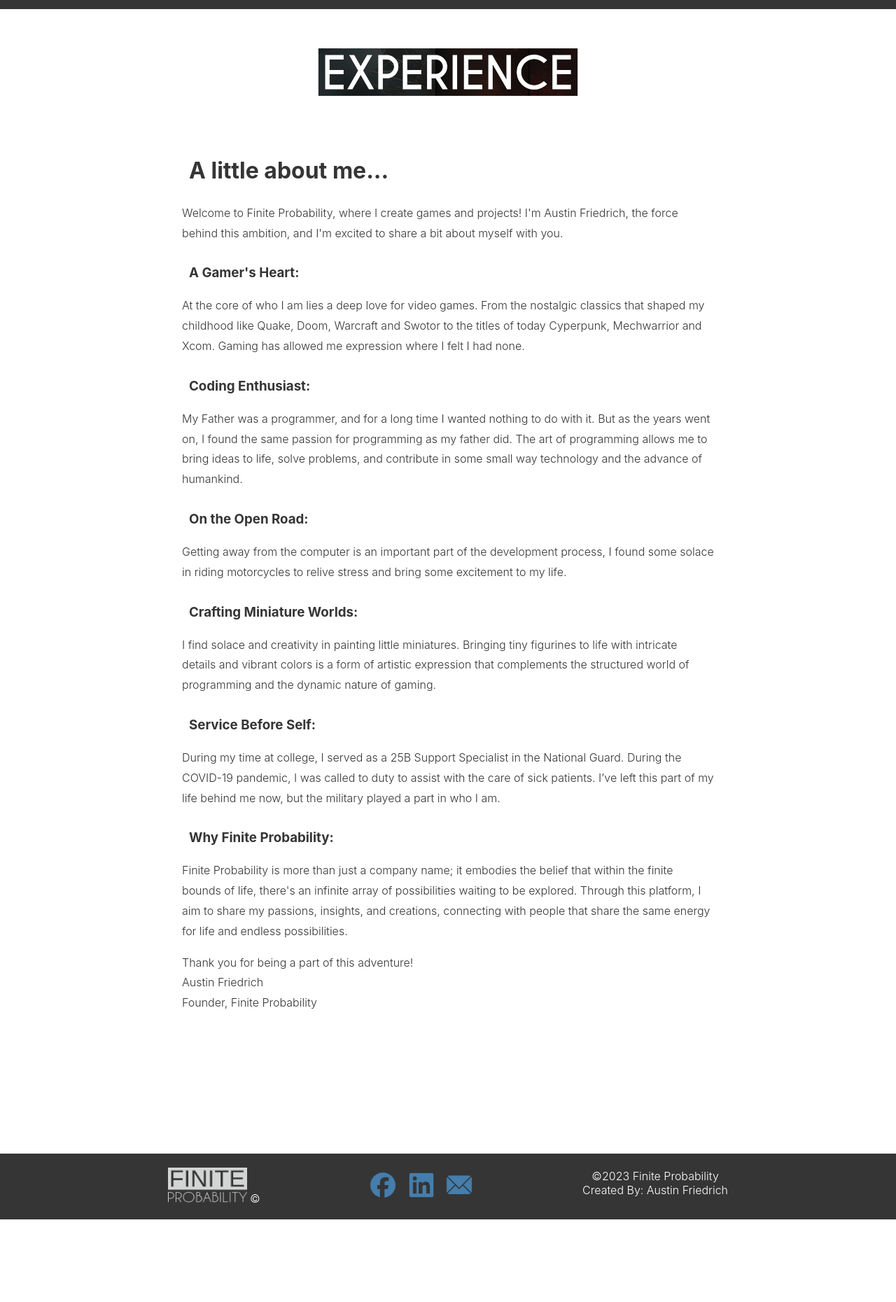
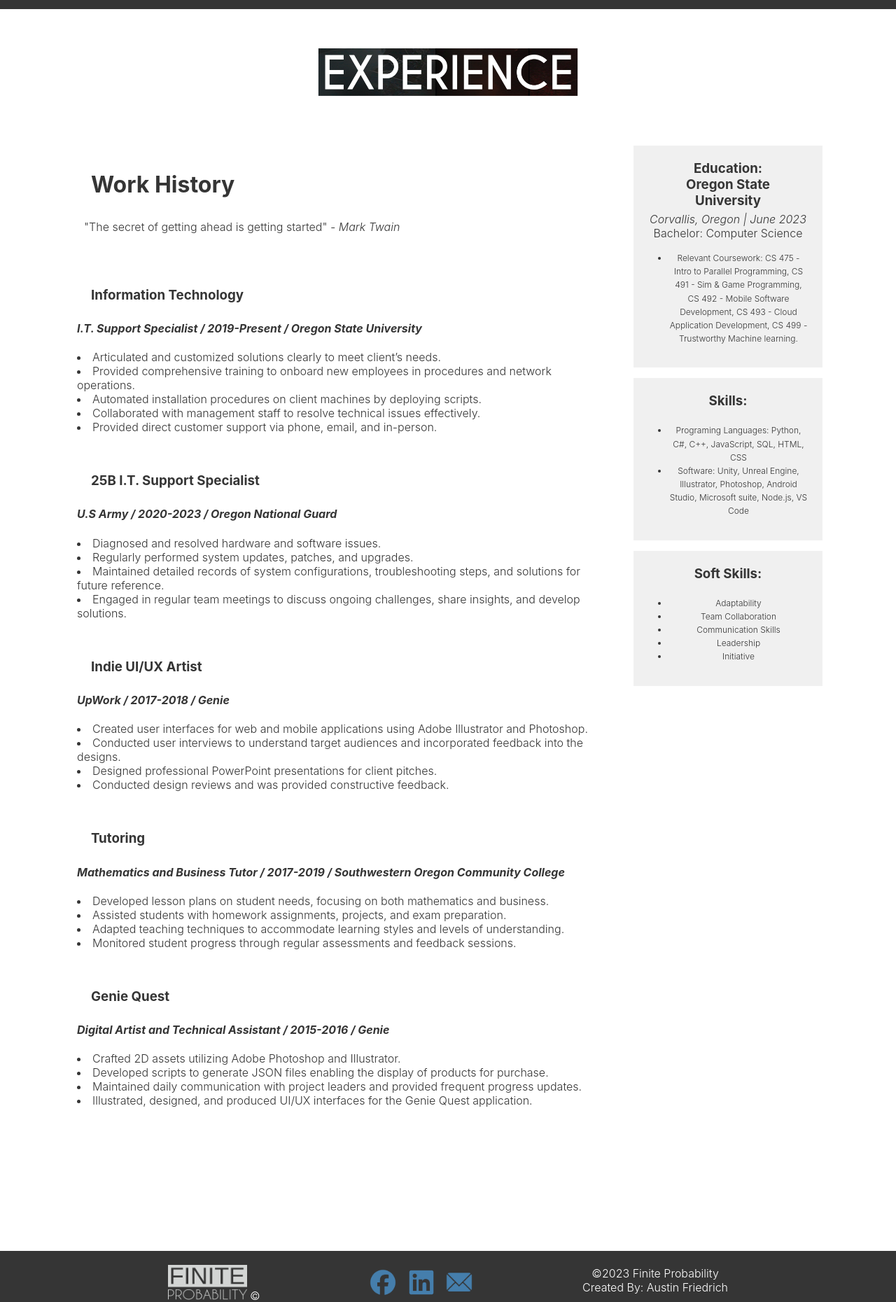
Before and after one commit to friedrau/friedrau.github.io, a PHP site: page /workexperience.html in a window 1280 px wide. Shown: the part 67-1927 px from the top of the page at 70% size. Before the commit the page ends 1809 px from the top, so only its background shows below. Run offline with PHP 8.4, Linux system fonts and the light colour scheme.

Commit message:
Projects, WorkHistory done.
Contact page under construction

```diff
--- a/about.html
+++ b/about.html
@@ -56,6 +56,7 @@
         </div>
       </div>
       <!-- End Navigation bar -->
+      <!-- Container -->
       <div id="container">
         <!-- Header -->
         <!-- Spacer for Navigation bar-->
--- a/app.css
+++ b/app.css
@@ -322,7 +322,7 @@ div#extra {
 }
 
 .contentBlock{
-	padding: 5px 10px;
+	padding: 25px 20px;
 }
 
 /* Footer Styles */
--- a/workexperience.html
+++ b/workexperience.html
@@ -56,6 +56,7 @@
         </div>
       </div>
       <!-- End Navigation bar -->
+      <!-- Container -->
       <div id="container">
         <!-- Header -->
         <!-- Spacer for Navigation bar-->
@@ -78,66 +79,150 @@
             <div id="content">
               <!-- Content Block 0-->
               <div class="contentBlock">
-                <h1>A little about me...</h1>
-                <p>Welcome to Finite Probability, where I create games and projects! I'm Austin Friedrich, the force behind this ambition, and I'm excited to share a bit about myself with you.
+                <h1>Work History</h1>
+                <p>
+                  "The secret of getting ahead is getting started" <i>- Mark Twain</i>
                 </p>
               </div>
               <!-- End Content Block 0-->
               <!-- Content Block 1-->
               <div class="contentBlock">
-                <h3>A Gamer's Heart:</h3>
-                <p>
-                  At the core of who I am lies a deep love for video games. From the nostalgic classics that shaped my childhood like Quake, Doom, Warcraft and Swotor to the titles of today Cyperpunk, Mechwarrior and Xcom. Gaming has allowed me expression where I felt I had none.
-                </p>
+                <h3>Information Technology</h3>
+                <h4><i>I.T. Support Specialist / 2019-Present / Oregon State University</i></h4>
+                <ui>
+                  <li>
+                    Articulated and customized solutions clearly to meet client’s needs.
+                  </li>
+                  <li>
+                    Provided comprehensive training to onboard new employees in procedures and network operations.
+                  </li>
+                  <li>
+                    Automated installation procedures on client machines by deploying scripts.
+                  </li>
+                  <li>
+                    Collaborated with management staff to resolve technical issues effectively.
+                  </li>
+                  <li>
+                    Provided direct customer support via phone, email, and in-person.
+                  </li>
+                </ui>
               </div>
               <!-- End Content Block 1-->
               <!-- Content Block 2-->
               <div class="contentBlock">
-                <h3>Coding Enthusiast:</h3>
-                <p>
-                  My Father was a programmer, and for a long time I wanted nothing to do with it. But as the years went on, I found the same passion for programming as my father did. The art of programming allows me to bring ideas to life, solve problems, and contribute in some small way technology and the advance of humankind.
-                </p>
+                <h3>25B I.T. Support Specialist</h3>
+                <h4><i>U.S Army / 2020-2023 / Oregon National Guard</i></h4>
+                <ui>
+                  <li>
+                    Diagnosed and resolved hardware and software issues.
+                  </li>
+                  <li>
+                    Regularly performed system updates, patches, and upgrades.
+                  </li>
+                  <li>
+                    Maintained detailed records of system configurations, troubleshooting steps, and solutions for future reference.
+                  </li>
+                  <li>
+                    Engaged in regular team meetings to discuss ongoing challenges, share insights, and develop solutions.
+                  </li>
+                </ui>
               </div>
               <!-- End Content Block 2-->
               <!-- Content Block 3-->
               <div class="contentBlock">
-                <h3>On the Open Road:</h3>
-                <p>
-                  Getting away from the computer is an important part of the development process, I found some solace in riding motorcycles to relive stress and bring some excitement to my life.
-                </p>
+                <h3>Indie UI/UX Artist</h3>
+                <h4><i>UpWork / 2017-2018 / Genie</i></h4>
+                <ui>
+                  <li>
+                    Created user interfaces for web and mobile applications using Adobe Illustrator and Photoshop.
+                  </li>
+                  <li>
+                    Conducted user interviews to understand target audiences and incorporated feedback into the designs.
+                  </li>
+                  <li>
+                    Designed professional PowerPoint presentations for client pitches.
+                  </li>
+                  <li>
+                    Conducted design reviews and was provided constructive feedback.
+                  </li>
+                </ui>
               </div>
               <!-- End Content Block 3-->
-              <!-- Content Block 4-->
+              <!-- Content Block 3-->
               <div class="contentBlock">
-                <h3>Crafting Miniature Worlds:</h3>
-                <p>
-                  I find solace and creativity in painting little miniatures. Bringing tiny figurines to life with intricate details and vibrant colors is a form of artistic expression that complements the structured world of programming and the dynamic nature of gaming.
-                </p>
+                <h3>Tutoring</h3>
+                <h4><i>Mathematics and Business Tutor / 2017-2019 / Southwestern Oregon Community College</i></h4>
+                <ui>
+                  <li>
+                    Developed lesson plans on student needs, focusing on both mathematics and business.
+                  </li>
+                  <li>
+                    Assisted students with homework assignments, projects, and exam preparation.
+                  </li>
+                  <li>
+                    Adapted teaching techniques to accommodate learning styles and levels of understanding.
+                  </li>
+                  <li>
+                    Monitored student progress through regular assessments and feedback sessions.
+                  </li>
+                </ui>
               </div>
-              <!-- End Content Block 4-->
-              <!-- Content Block 5-->
+              <!-- End Content Block 3-->
+              <!-- Content Block 3-->
               <div class="contentBlock">
-                <h3>Service Before Self:</h3>
-                <p>
-                  During my time at college, I served as a 25B Support Specialist in the National Guard. During the COVID-19 pandemic, I was called to duty to assist with the care of sick patients. I’ve left this part of my life behind me now, but the military played a part in who I am.
-                </p>
+                <h3>Genie Quest</h3>
+                <h4><i>Digital Artist and Technical Assistant / 2015-2016 / Genie</i></h4>
+                <ui>
+                  <li>
+                    Crafted 2D assets utilizing Adobe Photoshop and Illustrator.
+                  </li>
+                  <li>
+                    Developed scripts to generate JSON files enabling the display of products for purchase.
+                  </li>
+                  <li>
+                    Maintained daily communication with project leaders and provided frequent progress updates.
+                  </li>
+                  <li>
+                    Illustrated, designed, and produced UI/UX interfaces for the Genie Quest application.
+                  </li>
+                </ui>
               </div>
-              <!-- End Content Block 5-->
-              <!-- Content Block 5-->
-              <div class="contentBlock">
-                <h3>Why Finite Probability:</h3>
-                <p>
-                  Finite Probability is more than just a company name; it embodies the belief that within the finite bounds of life, there's an infinite array of possibilities waiting to be explored. Through this platform, I aim to share my passions, insights, and creations, connecting with people that share the same energy for life and endless possibilities.
-                </p>
-                <p>
-                  Thank you for being a part of this adventure!<br>
-                  Austin Friedrich<br>
-                  Founder, Finite Probability<br>
-                </p>
-              </div>
-              <!-- End Content Block 5-->
+              <!-- End Content Block 3-->
             </div>
             <!-- End Main Content Window -->
+            <!-- Right Window -->
+            <div id="extra">
+              <div class="extraContentBlock">
+                <h3>Education:<br> Oregon State University</h3>
+                <a><i>Corvallis, Oregon | June 2023</i></a>
+                <a>Bachelor: Computer Science</a>
+                <ul>
+                  <li>Relevant Coursework: CS 475 - Intro to Parallel Programming, CS 491 - Sim & Game Programming, CS 492 - Mobile Software
+                    Development, CS 493 - Cloud Application Development, CS 499 - Trustworthy Machine learning.</li>
+                </ul>
+              </div>
+
+              <div class="extraContentBlock">
+                <h3>Skills:</h3>
+                <ul>
+                  <li>Programing Languages: Python, C#, C++, JavaScript, SQL, HTML, CSS</li>
+                  <li>Software: Unity, Unreal Engine, Illustrator, Photoshop,
+                    Android Studio, Microsoft suite, Node.js, VS Code</li>
+                </ul>
+              </div>
+
+              <div class="extraContentBlock">
+                <h3>Soft Skills:</h3>
+                <ul>
+                  <li>Adaptability</li>
+                  <li>Team Collaboration</li>
+                  <li>Communication Skills</li>
+                  <li>Leadership</li>
+                  <li>Initiative</li>
+                </ul>
+              </div>
+            </div>
+              <!-- End Right Window -->
           </div>
           <!-- End Side Bar Wrapper -->
         </div>
```
Also changed, not shown: contact.html (+10 -50 lines), index.html (+1 -8 lines), index.php (+2 -15 lines), projects.html (+29 -2 lines).
